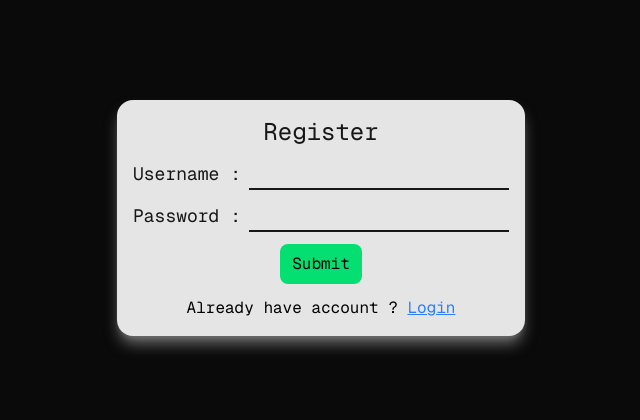
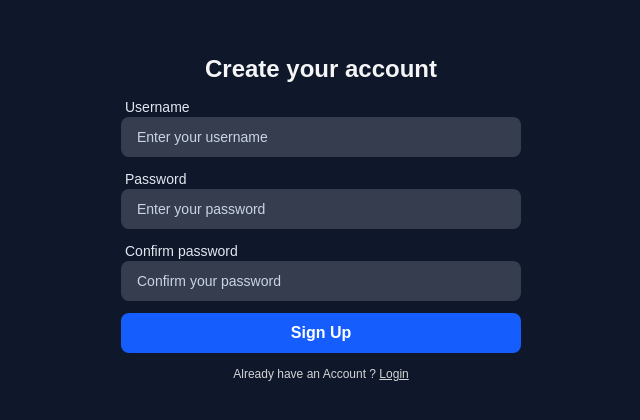
Before and after one commit to AadiJainTikamgarh/chatout, a Next.js app: page /signup in a window 1280 px wide. Shown: the part 182-602 px from the top of the page, without its empty margins (319-959 px from the left). Built offline with nearby package versions, Linux system fonts and the light colour scheme.

Commit message:
redesign login and signup page / add feat: to fetch old messages of chat

```diff
--- /dev/null
+++ b/src/app/api/message/route.js
@@ -0,0 +1,49 @@
+import { NextResponse } from "next/server";
+import connectDB from "@/DB/dbconfig";
+import Message from "@/models/message.model";
+import mongoose from "mongoose";
+
+connectDB();
+
+export async function GET(request) {
+  try {
+    console.log("I am in API");
+    const chatId = request.nextUrl.searchParams.get("chatId");
+    console.log("Fetching messages for chat ID: ", chatId);
+
+    if (!chatId) {
+      return NextResponse.json(
+        { error: "Chat ID is required" },
+        { status: 400 }
+      );
+    }
+
+    const messages = await Message.aggregate([
+      {
+        $match: {
+          chat: new mongoose.Types.ObjectId(chatId), // Ensure chatId is a valid ObjectId
+        },
+      },
+      {
+        $sort: {
+          createdAt: -1,
+        },
+      },
+      {
+        $project: {
+          content: 1,
+          from: 1,
+        },
+      },
+    ]); // Fetch messages for the specific chat
+
+    return NextResponse.json({ messages }, { status: 200 });
+  } catch (error) {
+    console.log(error);
+    console.log("Something went wrong : ", error.message);
+    return NextResponse.json(
+      { error: "Failed to fetch messages" },
+      { status: 500 }
+    );
+  }
+}
--- a/src/app/chats/page.jsx
+++ b/src/app/chats/page.jsx
@@ -20,8 +20,7 @@ function page() {
     const fetchUserId = async () => {
       try {
         const response = await axios.get("api/me");
-        // userId = response.data.userId;
-        // console.log("User ID: ", userId);
+
         return response.data.userId;
       } catch (error) {
         console.log("Failed to fetch user ID: ", error.message);
@@ -30,6 +29,24 @@ function page() {
 
     fetchUserId().then((id) => (id ? setUserId(id) : setUserId("")));
   }, []);
+
+  useEffect(() => {
+    const fetchPastMessages = async () => {
+      if (OpenChat.id) {
+        try {
+          // console.log("Fetching past messages for chat ID: ", OpenChat.id);
+          const response = await axios.get("api/message?chatId=" + OpenChat.id);
+          console.log("Past messages response: ", response.data);
+          setMessages(response.data.messages || []);
+          console.log("Past messages fetched: ", response.data.message);
+        } catch (error) {
+          console.log("Failed to fetch past messages: ", error.message);
+        }
+      }
+    };
+
+    fetchPastMessages();
+  }, [OpenChat]);
 
   useEffect(() => {
     const fetchUserList = async () => {
@@ -76,6 +93,7 @@ function page() {
   }, []);
 
   useEffect(() => {
+    setMessages([]);
     const fetchMessages = async () => {
       if (OpenChat) {
         try {
@@ -119,16 +137,17 @@ function page() {
   };
 
   const sendMessage = () => {
-    console.log(msg);
-    console.log();
+    // console.log(msg);
+    // console.log();
     if (msg.trim()) {
       socket.current.emit("send-message", {
         roomId: OpenChat.id,
         message: msg,
         sender: userId,
       });
-      setMessages((prev) => [...prev, { message: msg, sender: userId }]);
+      setMessages((prev) => [...prev, { content: msg, from: userId }]);
     }
+    setMsg("");
   };
 
   const chatComponent = () => {
@@ -136,19 +155,19 @@ function page() {
       <div className="flex flex-col bg-neutral-900 flex-1">
         {OpenChat.id ? (
           <div className="w-full flex flex-col bg-neutral-900 items-start justify-between relative h-full">
-            <div className="flex px-4 py-2 items-center bg-neutral-700 w-full">
+            <div className="flex px-4 py-2 items-center bg-neutral-700 w-full h-10">
               <h1 className="text-2xl font-mono text-neutral-200">
                 {OpenChat.username}
               </h1>
             </div>
-            <div className="flex-1 flex-col flex justify-end item-end w-full ">
+            <div className="flex-1 flex-col flex justify-end item-end w-full overflow-scroll">
               {Messages.map((msg, index) => {
                 return (
                   <div
                     key={index}
                     className="bg-neutral-700 text-neutral-200 p-2 rounded-lg m-1"
                   >
-                    <h1 className="text-2xl px-4 rounded-lg">{msg.message}</h1>
+                    <h1 className="text-2xl px-4 rounded-lg">{msg.content}</h1>
                   </div>
                 );
               })}
@@ -207,7 +226,7 @@ function page() {
           </button>
         </div>
       </Modal>
-      <div className="flex flex-row item-center justify-center flex-1 bg-neutral-900 divide-x-2  m-3 rounded-lg overflow-hidden">
+      <div className="flex flex-row item-center justify-center flex-1 bg-neutral-900 divide-x-2  m-3 rounded-lg overflow-hidden max-h-screen">
         <div className="flex flex-col w-[25%] outline-none outline-r-2 outline-neutral-500">
           <div className="flex justify-between items-center p-4 bg-neutral-700 text-neutral-200 outline-none outline-b-[1px] outline-neutral-600 mb-2">
             <h1 className="text-2xl font-mono">Chats</h1>
--- a/src/app/layout.js
+++ b/src/app/layout.js
@@ -20,7 +20,7 @@ export default function RootLayout({ children }) {
   return (
     <html lang="en">
       <body
-        className={`${geistSans.variable} ${geistMono.variable} antialiased min-h-screen flex`}
+        className={`${geistSans.variable} ${geistMono.variable} antialiased h-screen flex overflow-hidden`}
       >
         {children}
       </body>
--- a/src/app/login/page.jsx
+++ b/src/app/login/page.jsx
@@ -46,61 +46,38 @@ function page() {
   return (
     <>
       <Toaster />
-      <div className="flex flex-col items-center justify-center min-h-screen bg-neutral-950 w-full">
-        <div className="flex flex-col item-center justify-center gap-3 p-4 rounded-2xl shadow-lg shadow-neutral-500 bg-neutral-200 min-w-[30%]">
-          <h1 className="text-neutral-900 font-mono text-2xl text-center">
-            Login
-          </h1>
-          <h1 className="text-neutral-900 font-mono text-lg text-center">
-            Username :
-            <span>
+      <div className="h-screen w-full flex flex-col items-center justify-center gap-3 bg-slate-900 text-neutral-100">
+        <h1 className="text-center font-bold text-2xl">Welcome Back</h1>
         <input
           type="text"
-                className="ml-2 outline-0 border-b-2 pl-2"
+          placeholder="username"
+          className="outline-none p-2 rounded-lg px-4 w-100 bg-slate-300/20 placeholder:text-slate-300"
           value={creadentials.username}
           onChange={(e) =>
-                  setcredentials((data) => ({
-                    ...data,
-                    username: e.target.value,
-                  }))
+            setcredentials((data) => ({ ...data, username: e.target.value }))
           }
         />
-            </span>
-          </h1>
-          <h1 className="text-neutral-900 font-mono text-lg text-center">
-            Password :
-            <span>
         <input
-                type="text"
-                className="ml-2 outline-0 border-b-2 pl-2"
+          type="password"
+          placeholder="password"
+          className="outline-none p-2 rounded-lg px-4 w-100 bg-slate-300/20 placeholder:text-slate-300"
           value={creadentials.password}
           onChange={(e) =>
-                  setcredentials((data) => ({
-                    ...data,
-                    password: e.target.value,
-                  }))
+            setcredentials((data) => ({ ...data, password: e.target.value }))
           }
         />
-            </span>
-          </h1>
-
         <button
-            className="bg-green-400 rounded-lg text-black font-mono px-3 py-2 w-fit self-center"
+          className="text-white font-bold w-100 p-2 bg-blue-600 rounded-lg"
           onClick={handleSubmit}
         >
-            Submit
+          Login
         </button>
-
-          <h1 className="text-center font-mono  text-black">
-            Create new account,{" "}
-            <button
-              className="text-blue-500 underline outline-none"
-              onClick={SignupForm}
-            >
+        <p className="text-[12px] text-neutral-300">
+          Don't Have an Account ?{" "}
+          <button onClick={SignupForm} className="underline">
             Sign Up
           </button>
-          </h1>
-        </div>
+        </p>
       </div>
     </>
   );
--- a/src/app/signup/page.jsx
+++ b/src/app/signup/page.jsx
@@ -10,11 +10,19 @@ function page() {
     password: "",
   });
   const [isLoading, setisLoading] = useState(false);
+  const [confirmPassword, setConfirmPassword] = useState("");
   const router = useRouter();
 
   const handleSubmit = async (e) => {
     e.preventDefault();
     setisLoading(true);
+
+    if (creadentials.password !== confirmPassword) {
+      toast.error("Passwords do not match");
+      setisLoading(false);
+      return;
+    }
+
     try {
       if (!creadentials.username || !creadentials.password) {
         toast("Username and Password are required", { icon: "❗" });
@@ -44,63 +52,67 @@ function page() {
   };
 
   return (
-    <div className="flex flex-col items-center justify-center min-h-screen bg-neutral-950 w-full">
+    <>
       <Toaster />
-      <div className="flex flex-col item-center justify-center gap-3 p-4 rounded-2xl shadow-lg shadow-neutral-500 bg-neutral-200 min-w-[30%]">
-        <h1 className="text-neutral-900 font-mono text-2xl text-center">
-          Register
-        </h1>
-        <h1 className="text-neutral-900 font-mono text-lg text-center">
-          Username :
-          <span>
+      <div className="h-screen w-full flex flex-col items-center justify-center gap-3 bg-slate-900 text-neutral-100">
+        <h1 className="text-center font-bold text-2xl">Create your account</h1>
+        <div className="flex flex-col items-start justify-start w-100">
+          <label
+            htmlFor="username"
+            className=" text-slate-200 text-sm px-1"
+          >
+            Username{" "}
+          </label>
           <input
             type="text"
-              className="ml-2 outline-0 border-b-2 pl-2"
+            placeholder="Enter your username"
+            className="outline-none p-2 rounded-lg px-4 w-full bg-slate-300/20 placeholder:text-slate-300 placeholder:text-sm"
             value={creadentials.username}
             onChange={(e) =>
-                setcredentials((data) => ({
-                  ...data,
-                  username: e.target.value,
-                }))
+              setcredentials((data) => ({ ...data, username: e.target.value }))
             }
           />
-          </span>
-        </h1>
-        <h1 className="text-neutral-900 font-mono text-lg text-center">
-          Password :
-          <span>
+        </div>
+        <div className="flex flex-col items-start justify-start w-100">
+          <label htmlFor="username" className=" text-slate-200 text-sm px-1">
+            Password{" "}
+          </label>
           <input
-              type="text"
-              className="ml-2 outline-0 border-b-2 pl-2"
+            type="password"
+            placeholder="Enter your password"
+            className="outline-none p-2 rounded-lg px-4 w-full bg-slate-300/20 placeholder:text-slate-300 placeholder:text-sm"
             value={creadentials.password}
             onChange={(e) =>
-                setcredentials((data) => ({
-                  ...data,
-                  password: e.target.value,
-                }))
+              setcredentials((data) => ({ ...data, password: e.target.value }))
             }
           />
-          </span>
-        </h1>
-
+        </div>
+        <div className="flex flex-col items-start justify-start w-100">
+          <label htmlFor="username" className="text-slate-200 text-sm px-1">
+            Confirm password{" "}
+          </label>
+          <input
+            type="password"
+            placeholder="Confirm your password"
+            className="outline-none p-2 rounded-lg px-4 w-full bg-slate-300/20 placeholder:text-slate-300 placeholder:text-sm"
+            value={confirmPassword}
+            onChange={(e) => setConfirmPassword(e.target.value)}
+          />
+        </div>
         <button
-          className="bg-green-400 rounded-lg text-black font-mono px-3 py-2 w-fit self-center"
+          className="text-white font-bold w-100 p-2 bg-blue-600 rounded-lg"
           onClick={handleSubmit}
         >
-          Submit
+          Sign Up
         </button>
-
-        <h1 className="text-center font-mono  text-black">
-          Already have account ?{" "}
-          <button
-            className="text-blue-500 underline outline-none"
-            onClick={LoginForm}
-          >
+        <p className="text-[12px] text-neutral-300">
+          Already have an Account ?{" "}
+          <button onClick={LoginForm} className="underline">
             Login
           </button>
-        </h1>
+        </p>
       </div>
-    </div>
+    </>
   );
 }
 
```
Lines whose indentation alone changed are shown as unchanged.
